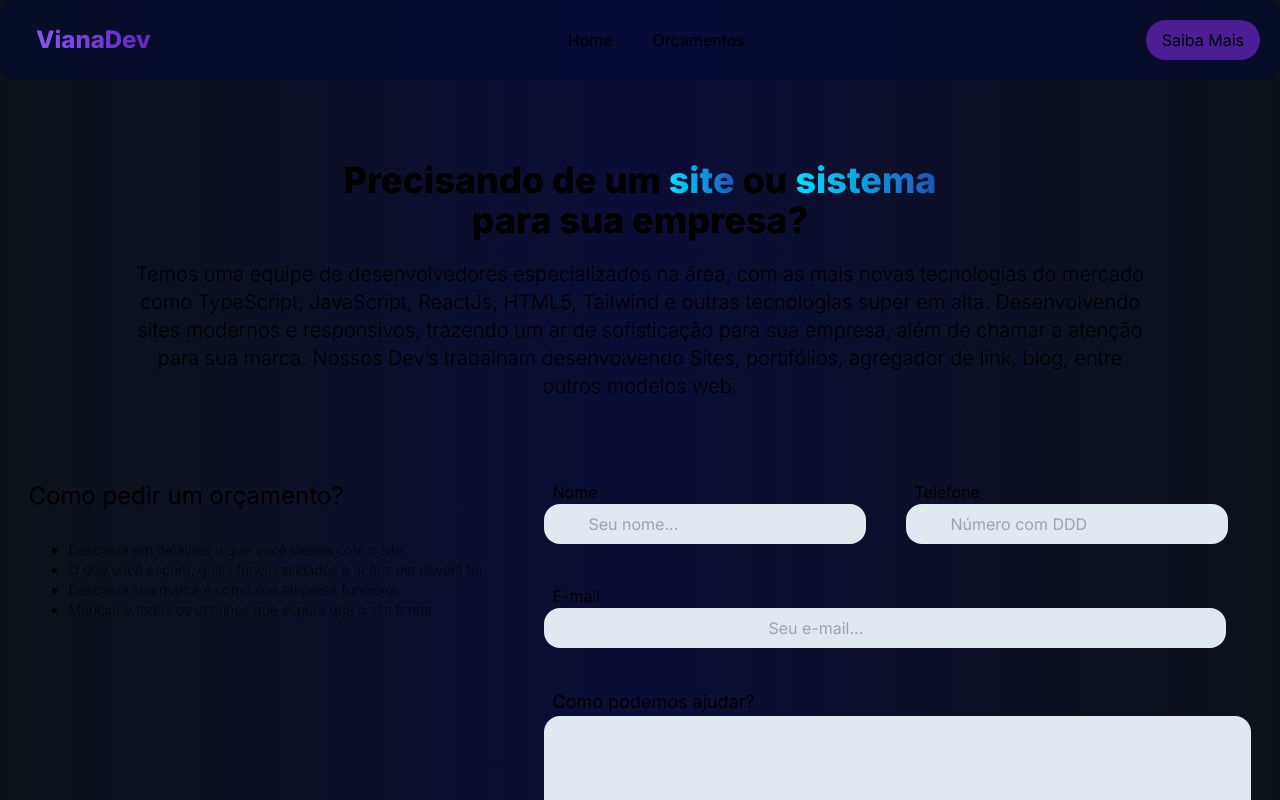
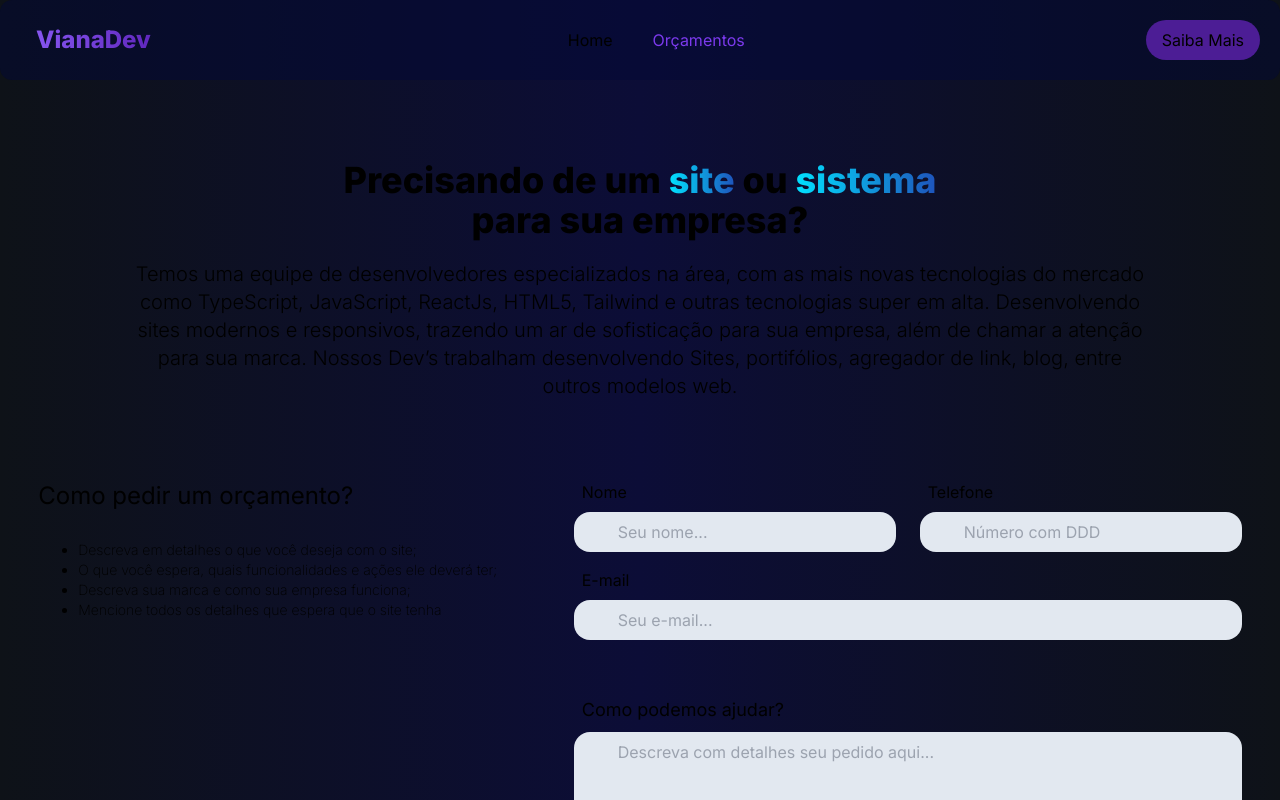
Before and after one commit to IdenildoViana/Web-site, a Next.js app: page /Orcamento in a window 1280 px wide. Built offline with nearby package versions, Linux system fonts and the light colour scheme.

Commit message:
fix: form

```diff
--- a/src/app/Componentes/Header/index.tsx
+++ b/src/app/Componentes/Header/index.tsx
@@ -1,17 +1,47 @@
-import Link from "next/link"
+"use client";
 
-const Header = () =>{
-    return (
-        <div className="flex h-20 bg-[#030937] bg-opacity-50 justify-between items-center px-5 sm:rounded-xl ">
-            <button className="text-2xl font-extrabold  bg-gradient-to-r  from-violet-500 to-violet-800 text-transparent bg-clip-text py-2 px-4 rounded-lg ">VianaDev</button>
-            <div className="flex ">
-                <button className="mr-10 hover:text-violet-600 focus:text-violet-600 "> <Link href="/"> <a > Home </a> </Link></button>
-                <button className=" hover:text-violet-600 focus:text-violet-600"> <Link href="/Orcamento"> <a > Orçamentos </a> </Link></button>
-            </div>
+import Link from "next/link";
+import { usePathname } from "next/navigation";
 
-            <button className="bg-violet-900 py-2 px-4 rounded-full text-center items-center justify-center"> <Link href="https://wa.me/5591985939736?text=Ol%C3%A1%2C+gostaria+de+saber+mais+sobre+como+criar+meu+site."> <a>Saiba Mais</a> </Link></button>
+const Header = () => {
+  const pathname = usePathname();
 
-        </div>
-    )
-}
-export default Header
+  function isActive(path: string) {
+    return pathname.endsWith(path);
+  }
+
+  return (
+    <div className="flex h-20 bg-[#030937] bg-opacity-50 justify-between items-center px-5 sm:rounded-xl sticky top-0">
+      <button className="text-2xl font-extrabold  bg-gradient-to-r  from-violet-500 to-violet-800 text-transparent bg-clip-text py-2 px-4 rounded-lg ">
+        VianaDev
+      </button>
+      <div className="flex ">
+        <Link href="/">
+          <button
+            aria-selected={isActive("/")}
+            className="mr-10 hover:text-violet-600 aria-selected:text-violet-600 focus:text-violet-600 "
+          >
+            <a> Home </a>
+          </button>
+        </Link>
+        <Link href="/Orcamento">
+          <button
+            aria-selected={isActive("/Orcamento")}
+            className="hover:text-violet-600 aria-selected:text-violet-600 focus:text-violet-600"
+          >
+            <a> Orçamentos </a>
+          </button>
+        </Link>
+      </div>
+
+      <button className="bg-violet-900 py-2 px-4 rounded-full text-center items-center justify-center">
+        {" "}
+        <Link href="https://wa.me/5591985939736?text=Ol%C3%A1%2C+gostaria+de+saber+mais+sobre+como+criar+meu+site.">
+          {" "}
+          <a>Saiba Mais</a>{" "}
+        </Link>
+      </button>
+    </div>
+  );
+};
+export default Header;
--- a/src/app/Componentes/Questionario/index.tsx
+++ b/src/app/Componentes/Questionario/index.tsx
@@ -1,41 +1,57 @@
-function Questionario (){
-    return(
+function Questionario() {
+  return (
     <div className="max-w-screen-md mx-auto mb-10 ">
-            <div>
-                <div className="flex">
-                    <div className="">
-                        <span className="ml-2"> Nome <br/> </span>
-                        <input type="text" placeholder="Seu nome..." className="mr-10 mb-10 rounded-2xl py-2 px-11 text-black bg-slate-200"/>
+      <div className="flex flex-col gap-4">
+        <div className="flex w-full gap-6">
+          <div className="flex w-full flex-col gap-2">
+            <span className="ml-2">Nome</span>
+            <input
+              type="text"
+              placeholder="Seu nome..."
+              className="rounded-2xl py-2 px-11 text-black bg-slate-200"
+            />
           </div>
 
-                    <div className="">
-                       <span className="ml-2"> Telefone <br/> </span>
-                       <input type="number" placeholder="Número com DDD" className="rounded-2xl text-black py-2 px-11  bg-slate-200"/>
+          <div className="flex w-full flex-col gap-2">
+            <span className="ml-2">Telefone</span>
+            <input
+              type="tel"
+              placeholder="Número com DDD"
+              className="rounded-2xl text-black py-2 px-11  bg-slate-200"
+            />
           </div>
         </div>
 
-
-                <div className="">
-                       <span className="ml-2"> E-mail <br/> </span>
-                       <input type="email" placeholder="Seu e-mail..." className="rounded-2xl py-2 px-56 mb-10 text-black  bg-slate-200 " />
+        <div className="flex flex-col gap-2">
+          <span className="ml-2">E-mail</span>
+          <input
+            type="email"
+            placeholder="Seu e-mail..."
+            className="rounded-2xl py-2 px-11 mb-10 text-black  bg-slate-200 "
+          />
         </div>
 
-                <div className="text-lg">
-                       <span className="ml-2"> Como podemos ajudar? <br/> </span>
-                       <input type="text" placeholder="Descreva com detalhes seu pedido aqui..." className="rounded-2xl py-28 px-56 text-black   bg-slate-200" />
+        <div className="flex flex-col gap-2">
+          <span className="ml-2 text-lg">Como podemos ajudar?</span>
+          <textarea
+            rows={3}
+            placeholder="Descreva com detalhes seu pedido aqui..."
+            className="rounded-2xl py-2 px-11 text-black bg-slate-200 min-h-16"
+          />
         </div>
+      </div>
+      <p className="text-sm text-blue-300 max-w-screen-sm ">
+        Descreva exatamente o que está buscando. Quando mais detalhes, mais
+        rápido conseguimos te dar um retorno. Descrições vagas demais irão
+        atrasar muito o processo de entrega.
+      </p>
 
-
-
+      <div className=" items-center justify-center text-center">
+        <button className=" bg-violet-900 mt-10 py-2 px-4 rounded-2xl ">
+          Solicitar Orçamento
+        </button>
       </div>
-            <p className="text-sm text-blue-300 max-w-screen-sm ">Descreva exatamente o que está buscando. Quando mais detalhes, mais rápido conseguimos te dar um retorno. Descrições vagas demais irão atrasar muito o processo de entrega.</p>
-
-            <div className=" items-center justify-center text-center" >
-                <button className=" bg-violet-900 mt-10 py-2 px-4 rounded-2xl "> Solicitar Orçamento </button>
-
     </div>
-
-        </div>
-    )
+  );
 }
 export default Questionario;
--- a/src/app/page.tsx
+++ b/src/app/page.tsx
@@ -4,13 +4,12 @@ import TextHome from "./Componentes/TextHome";
 
 export default function Home() {
   return (
-    <main className="h-screen overflow-auto mx-auto bg-gradient-to-r from-[#0E1218] via-[#0C0D37] to-[#0E1218] ">
-      <Header/>
-      <div className="flex justify-center items-center  gap-x-20">
-        <TextHome/>
-        <ImgHome/>
+    <main className="h-screen overflow-y-auto mx-auto pb-12 bg-gradient-to-r from-[#0E1218] via-[#0C0D37] to-[#0E1218] ">
+      <Header />
+      <div className="flex justify-center items-center gap-x-20">
+        <TextHome />
+        <ImgHome />
       </div>
-
     </main>
   );
 }
```
Lines whose indentation alone changed are shown as unchanged.
